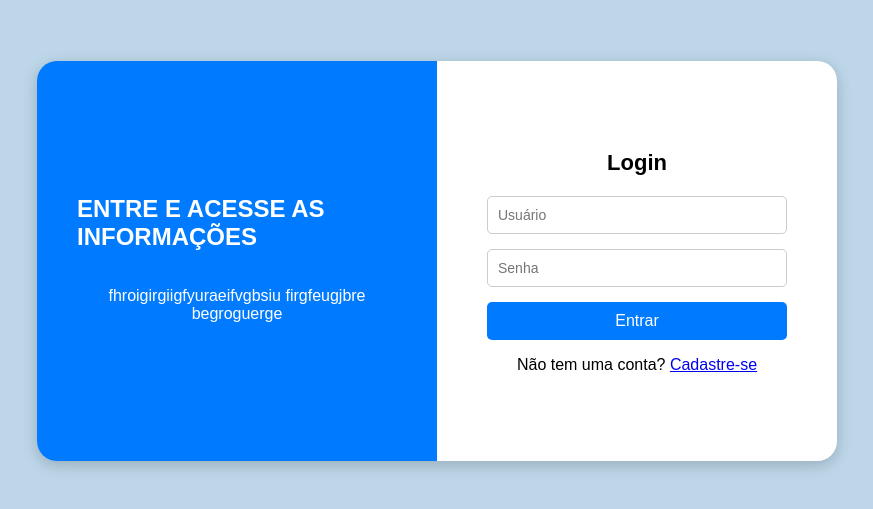
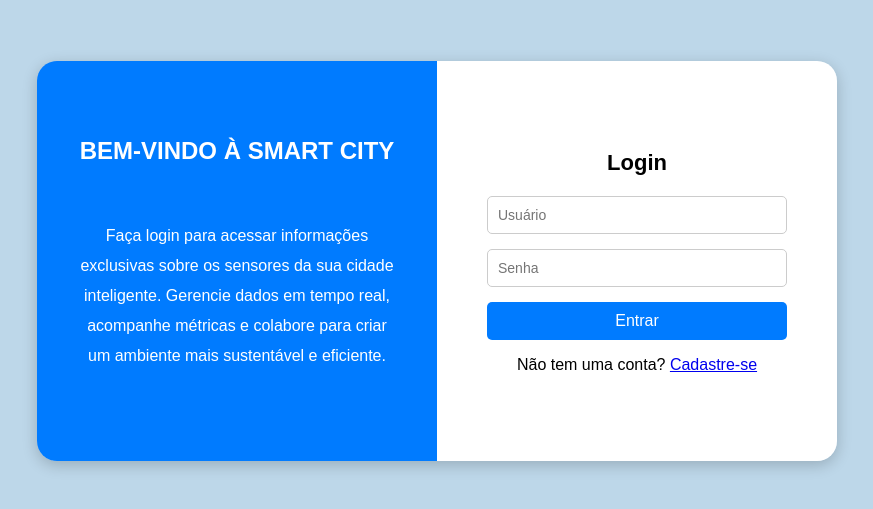
Before and after one commit to RaissaNavarro/integrador, a React (Create React App) app in the folder front/: page / in a window 1280 px wide. Shown: the part 139-648 px from the top of the page, without its empty margins (203-1076 px from the left). Built offline with nearby package versions, Linux system fonts and the light colour scheme.

Commit message:
10:55 03/12/2024

```diff
--- a/front/src/pages/home/index.css
+++ b/front/src/pages/home/index.css
@@ -23,7 +23,7 @@ body {
 }
 
 .header-left .logo {
-    width: 70px;
+    width: 80px;
     height: auto;
 }
 
@@ -96,7 +96,7 @@ body {
 .sensor-card p {
     color: white;
     font-size: 17px;
-    margin-bottom: 40px;
+    margin-bottom: 30px;
     font-weight: bold;
     text-align: justify;
 }
--- a/front/src/pages/login/in/index.jsx
+++ b/front/src/pages/login/in/index.jsx
@@ -45,11 +45,11 @@ const Login = () => {
     <body className="body-in">
 
     <div className="container">
-      <div className="left-section">
-        <h1>ENTRE E ACESSE AS INFORMAÇÕES</h1>
-        <p>fhroigirgiigfyuraeifvgbsiu firgfeugjbre
-          begroguerge
+      <div className="left-section-in">
+        <h1>BEM-VINDO À SMART CITY</h1>
+        <p>Faça login para acessar informações exclusivas sobre os sensores da sua cidade inteligente. Gerencie dados em tempo real, acompanhe métricas e colabore para criar um ambiente mais sustentável e eficiente.
         </p>
+
       </div>
       <div className="right-section">
       <form className="form" onSubmit={handleSubmit}>
--- a/front/src/pages/login/in/styles.css
+++ b/front/src/pages/login/in/styles.css
@@ -22,25 +22,27 @@
   text-align: center;
 }
 
-.left-section {
+.left-section-in {
   flex: 1;
   background-color: #007bff;
   color: white;
   padding: 40px;
   display: flex;
+  padding-bottom: 50px;
   flex-direction: column;
   justify-content: center;
   align-items: center;
 }
 
-.left-section h1 {
+.left-section-in h1 {
   font-size: 24px;
-  margin-bottom: 20px;
+  margin-bottom: 40px;
 }
 
-.left-section p {
+.left-section-in p {
   text-align: center;
   margin-bottom: 20px;
+  line-height: 30px;
 }
 
 .right-section {
--- a/front/src/pages/login/up/index.jsx
+++ b/front/src/pages/login/up/index.jsx
@@ -44,9 +44,8 @@ const Signup = () => {
     <body className="body-up">
       <div className="container">
         <div className="left-section">
-          <h1>Welcome to MDM</h1>
-          <p>Lorem Ipsum is simply dummy text of the printing and typesetting industry.</p>
-          <button className="info-button">Know More</button>
+          <h1>CRIE SUA CONTA NA SMART CITY</h1>
+          <p>Ao se cadastrar, você terá acesso exclusivo a dados e funcionalidades que transformam sua experiência em uma cidade inteligente. Personalize sua navegação, monitore os sensores e participe ativamente na construção de um ambiente mais eficiente e sustentável.</p>
         </div>
         <div className="right-section">
           <h2>Cadastro</h2>
--- a/front/src/pages/login/up/styles.css
+++ b/front/src/pages/login/up/styles.css
@@ -23,20 +23,23 @@
   color: white;
   padding: 40px;
   display: flex;
+  padding-bottom: 50px;
   flex-direction: column;
   justify-content: center;
   align-items: center;
 }
 
 .left-section h1 {
-  font-size: 24px;
-  margin-bottom: 20px;
+  font-size: 19px;
+  margin-bottom: 39px;
 }
 
 .left-section p {
-  text-align: center;
+  text-align: justify;
   margin-bottom: 20px;
+  line-height: 25px;
 }
+
 
 .right-section {
   flex: 1;
@@ -66,6 +69,7 @@
   font-size: 14px;
   border: 1px solid #ccc;
   border-radius: 5px;
+  outline: 0;
 }
 
 .right-section .submit-button {
```
Also changed, not shown: front/src/pages/home/index.jsx (line endings or trailing spaces).
